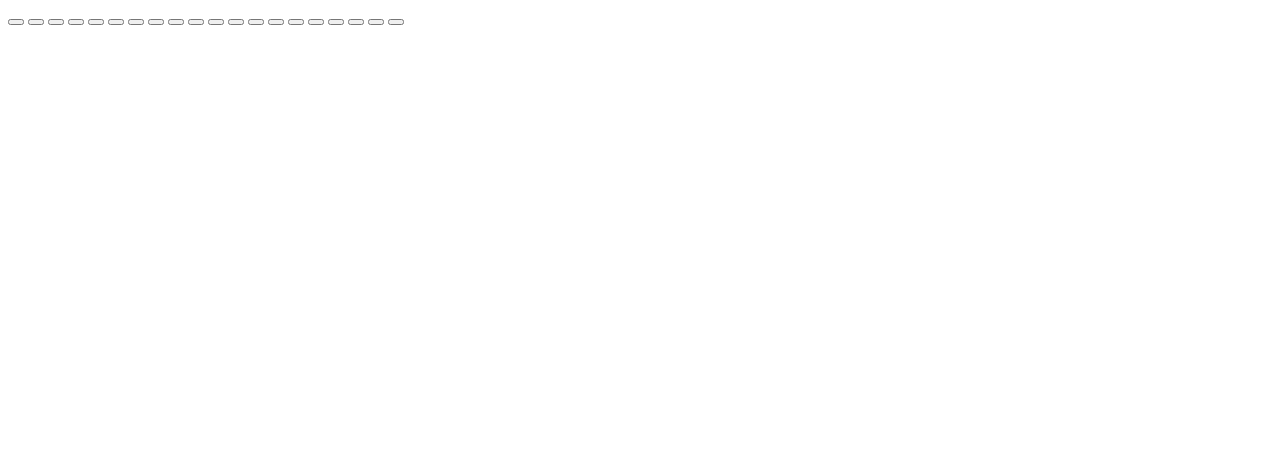
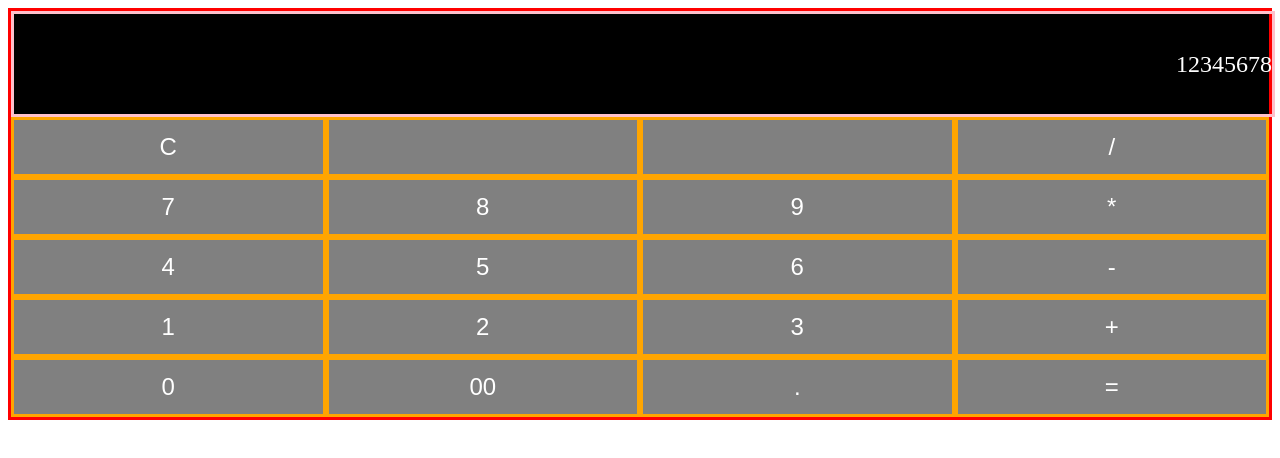
Before and after one commit to dorianpeters/calculator, a plain HTML site: page index.html in a window 1280 px wide. Drawn offline with Linux system fonts and the light colour scheme.

Commit message:
Create filled in buttons and calculator layout

```diff
--- a/index.html
+++ b/index.html
@@ -10,29 +10,35 @@
   <body>
     <div class="container">
       <div class="display">
+        12345678
       </div>
 
       <div class="buttons">
+        <button>C</button>
         <button></button>
         <button></button>
-        <button></button>
-        <button></button>
-        <button></button>
-        <button></button>
-        <button></button>
-        <button></button>
-        <button></button>
-        <button></button>
-        <button></button>
-        <button></button>
-        <button></button>
-        <button></button>
-        <button></button>
-        <button></button>
-        <button></button>
-        <button></button>
-        <button></button>
-        <button></button>
+        <button>/</button>
+
+        <button>7</button>
+        <button>8</button>
+        <button>9</button>
+        <button>*</button>
+
+        <button>4</button>
+        <button>5</button>
+        <button>6</button>
+        <button>-</button>
+
+        <button>1</button>
+        <button>2</button>
+        <button>3</button>
+        <button>+</button>
+
+        <button>0</button>
+        <button>00</button>
+        <button>.</button>
+        <button>=</button>
+
       </div>
     </div>
     <script type="text/javascript" src="app.js"></script>
--- a/style.css
+++ b/style.css
@@ -0,0 +1,35 @@
+.container {
+  display:flex;
+  flex-direction: column;
+  height: 600;
+  width: 400;
+  background-color: black;
+  border: red 3px solid;
+
+}
+
+.display {
+  display: flex;
+  justify-content: right;
+  align-items: center;
+  height: 100px;
+  width: 100%;
+  color: white;
+  border: pink 3px solid;
+  font-size: x-large;
+}
+
+.buttons {
+  display: flex;
+  flex-wrap: wrap;
+  justify-content: space-between;
+}
+
+button {
+  background-color: grey;
+  color: white;
+  font-size: x-large;
+  width: 25%;
+  height: 60px;
+  border: orange 3px solid;
+}
```
